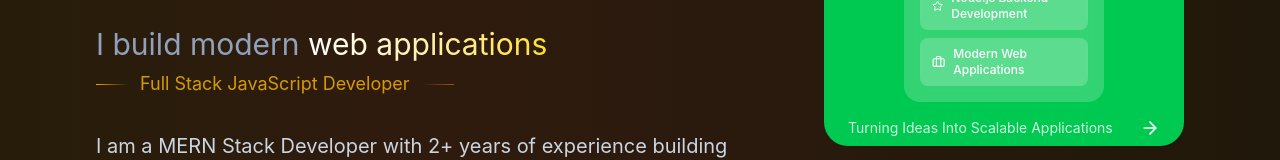
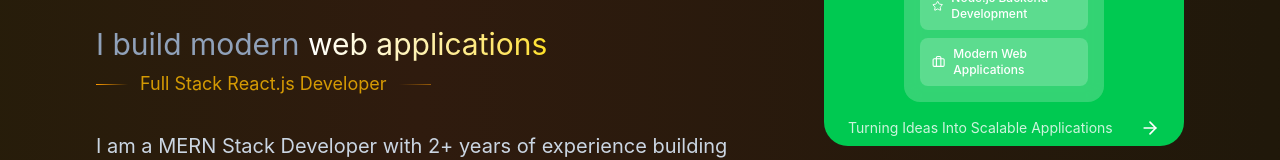
Before and after one commit to MuhammadAslanAshraf/personal-portfolio, a React app: page / in a window 1280 px wide. Shown: the part 330-490 px from the top of the page. Built offline with nearby package versions, Linux system fonts and the light colour scheme; the HTML template or start-up script is replaced by a standard one.

Commit message:
about section update

```diff
--- a/src/components/hero/HeroSections.jsx
+++ b/src/components/hero/HeroSections.jsx
@@ -80,7 +80,7 @@
                         className="inline-block"
                         style={{ opacity: "1", transform: "none" }}
                       >
-                        JavaScript Developer
+                        React.js Developer
                       </span>
                     </span>
                   </span>
```
